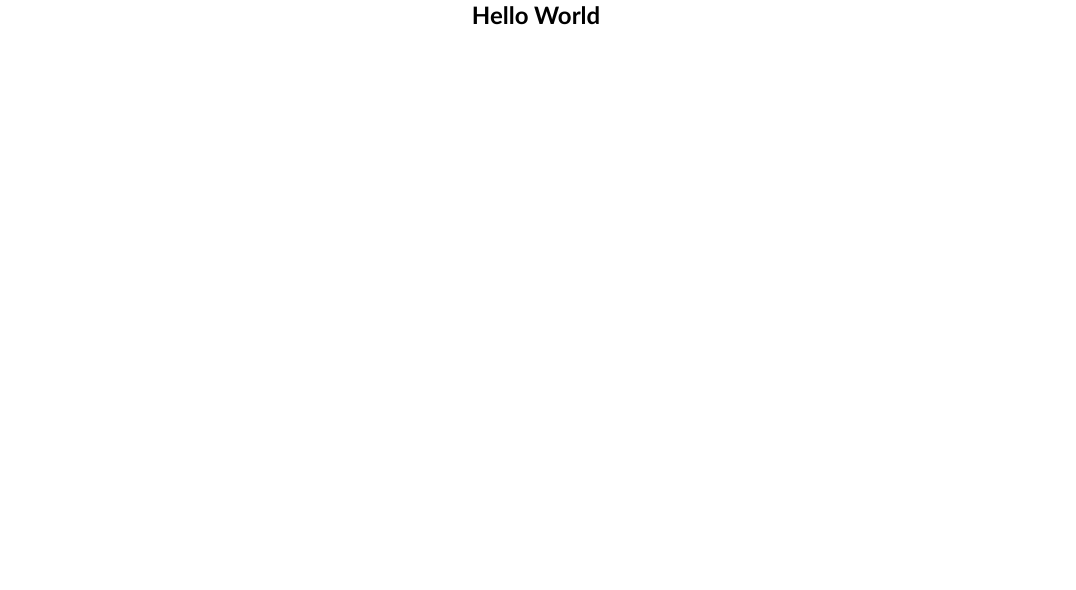
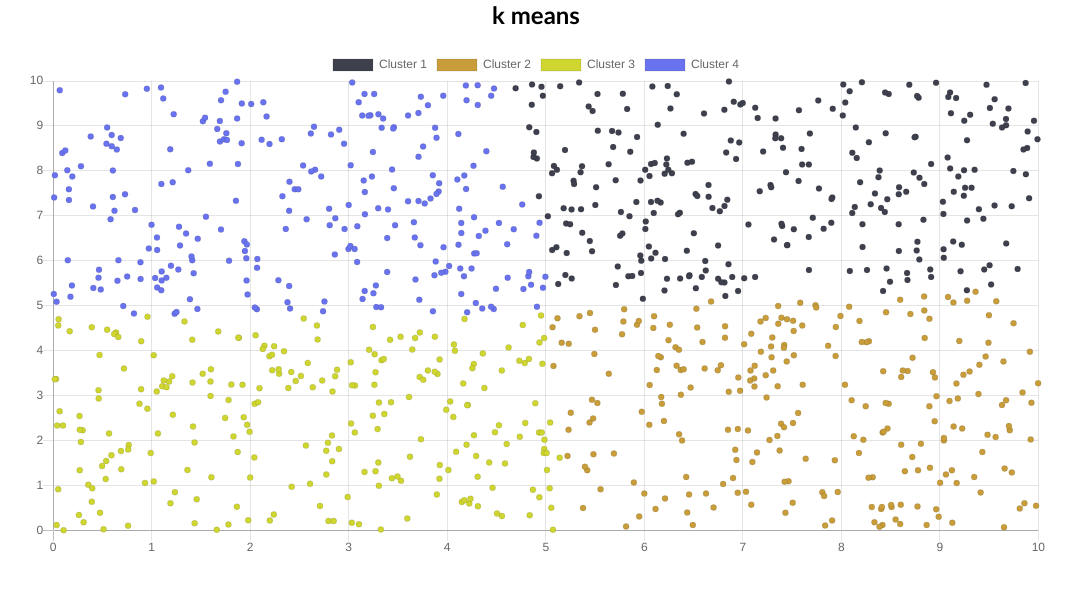
Before and after one commit to ValeryChistotin/intelligence, a plain HTML site: page index.html in a window 1280 px wide. Shown: the whole page, without its empty margins (104-1180 px from the left). Drawn offline with nearby package versions, Linux system fonts and the light colour scheme.

Commit message:
Implement k means

```diff
--- a/index.html
+++ b/index.html
@@ -7,11 +7,17 @@
   <meta http-equiv="X-UA-Compatible" content="ie=edge">
   <title>Document</title>
   <link rel="stylesheet" href="css/main.css">
+  <link rel="stylesheet" href="node_modules/chart.js/dist/Chart.js">
+  <script src="https://cdnjs.cloudflare.com/ajax/libs/Chart.js/2.4.0/Chart.min.js"></script>
 </head>
 
 <body>
-  <h2>Hello World</h2>
+  <h2>k means</h2>
+  <div class="chart-container" style="position: relative; width: 80%; margin: 20px 0;">
+    <canvas id="myChart"></canvas>
+  </div>
   <script src="js/index.js"></script>
+  <script src="js/graph.js"></script>
 </body>
 
 </html>
--- /dev/null
+++ b/js/graph.js
@@ -0,0 +1,42 @@
+const getSourceData = () =>
+  resultData.map(arr =>
+    arr.map(item => ({
+      x: item[0],
+      y: item[1]
+    }))
+  );
+
+const getRandomColor = () => {
+  const letters = '0123456789ABCDEF';
+
+  let color = '#';
+  for (let i = 0; i < 6; i++) {
+    color += letters[Math.floor(Math.random() * 16)];
+  }
+  return color;
+};
+
+const getDatasets = () =>
+  getSourceData().map((item, index) => ({
+    label: `Cluster ${index + 1}`,
+    data: item,
+    backgroundColor: getRandomColor()
+  }));
+
+const ctx = document.getElementById('myChart').getContext('2d');
+const scatterChart = new Chart(ctx, {
+  type: 'bubble',
+  data: {
+    datasets: getDatasets()
+  },
+  options: {
+    scales: {
+      xAxes: [
+        {
+          type: 'linear',
+          position: 'bottom'
+        }
+      ]
+    }
+  }
+});
--- a/js/index.js
+++ b/js/index.js
@@ -102,12 +102,13 @@ function kmeans(points, k, distance, snapshotPeriod, snapshotCb) {
 }
 
 let points = [];
-for (let i = 0; i < 10; i++){
+for (let i = 0; i < 1000; i++) {
   let point = [];
   point[0] = Math.random() * 10;
   point[1] = Math.random() * 10;
   points.push(point);
 }
 
-let res = kmeans(points,null,null,3,()=>{});
-console.log(res);
+let res = kmeans(points, 4, null, 3, () => {});
+
+window.resultData = res;
```
